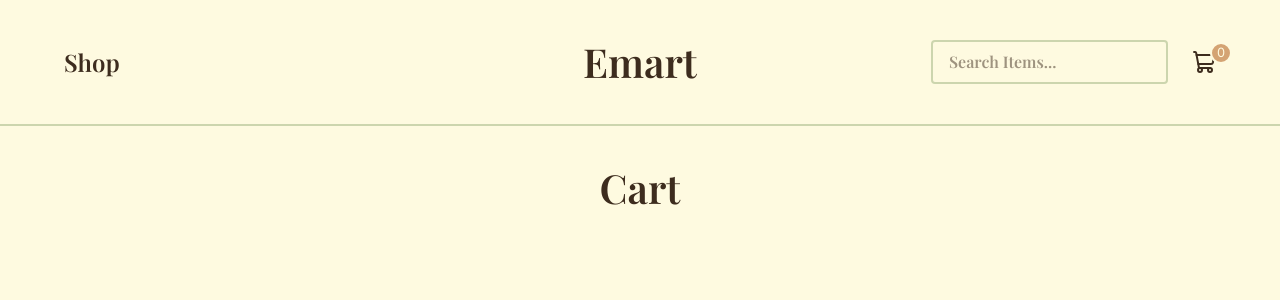
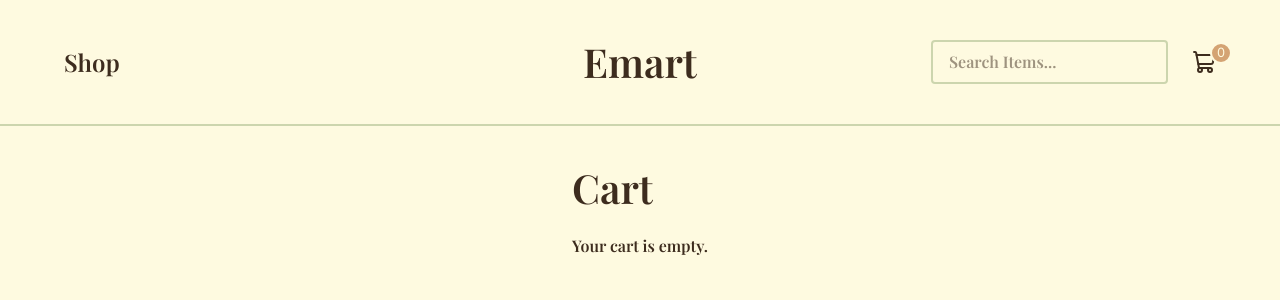
Before and after one commit to JoveFYL/shopping_cart, a React (Vite) app: page /cart in a window 1280 px wide. Shown: the top 300 px of the page. Built offline with nearby package versions, Linux system fonts and the light colour scheme; a web font is replaced by a local one.

Commit message:
feat: implement running total for cart

```diff
--- a/src/components/Cart.module.css
+++ b/src/components/Cart.module.css
@@ -1,15 +1,19 @@
 .container {
     display: flex;
     flex-direction: column;
-    align-items: center;
-    padding: 2rem;
-    width: 100%;
-    height: 100%;
+    gap: 1rem;
+    padding: 2rem 4rem;
+    max-width: 800px;
+    margin: 0 auto;
 }
 
-.image {
-    width: 100%;
-    height: 200px;
-    object-fit: contain;
-    border-radius: 4px;
+.total {
+    display: flex;
+    justify-content: space-between;
+    padding: 1rem 1.5rem;
+    border-top: 2px solid var(--color-secondary);
+    font-family: var(--font-heading);
+    font-size: 1.2rem;
+    font-weight: 700;
+    color: var(--text-main);
 }
--- a/src/components/Cart.tsx
+++ b/src/components/Cart.tsx
@@ -1,22 +1,24 @@
 import { useCart } from '../context/CartContext';
+import CartCard from './CartCard';
 import styles from './Cart.module.css';
 
 export default function Cart() {
     const { cart } = useCart();
+    const total = cart.reduce((sum, item) => sum + item.product.price * item.quantity, 0);
+
     return (
-        <>
-            <div className={styles.container}>
-                <h1>Cart</h1>
-                <ul>
-                    {cart.map((item) => (
-                        <li key={item.product.id}>
-                            <span>{item.product.title}</span>
-                            <span>${item.product.price.toFixed(2)}</span>
-                            <span>Quantity: {item.quantity}</span>
-                        </li>
-                    ))}
-                </ul>
-            </div>
-        </>
-    )
+        <div className={styles.container}>
+            <h1>Cart</h1>
+            {cart.length === 0
+                ? <p>Your cart is empty.</p>
+                : <>
+                    {cart.map((item) => <CartCard key={item.product.id} item={item} />)}
+                    <div className={styles.total}>
+                        <span>Total</span>
+                        <span>${total.toFixed(2)}</span>
+                    </div>
+                </>
+            }
+        </div>
+    );
 }
```
